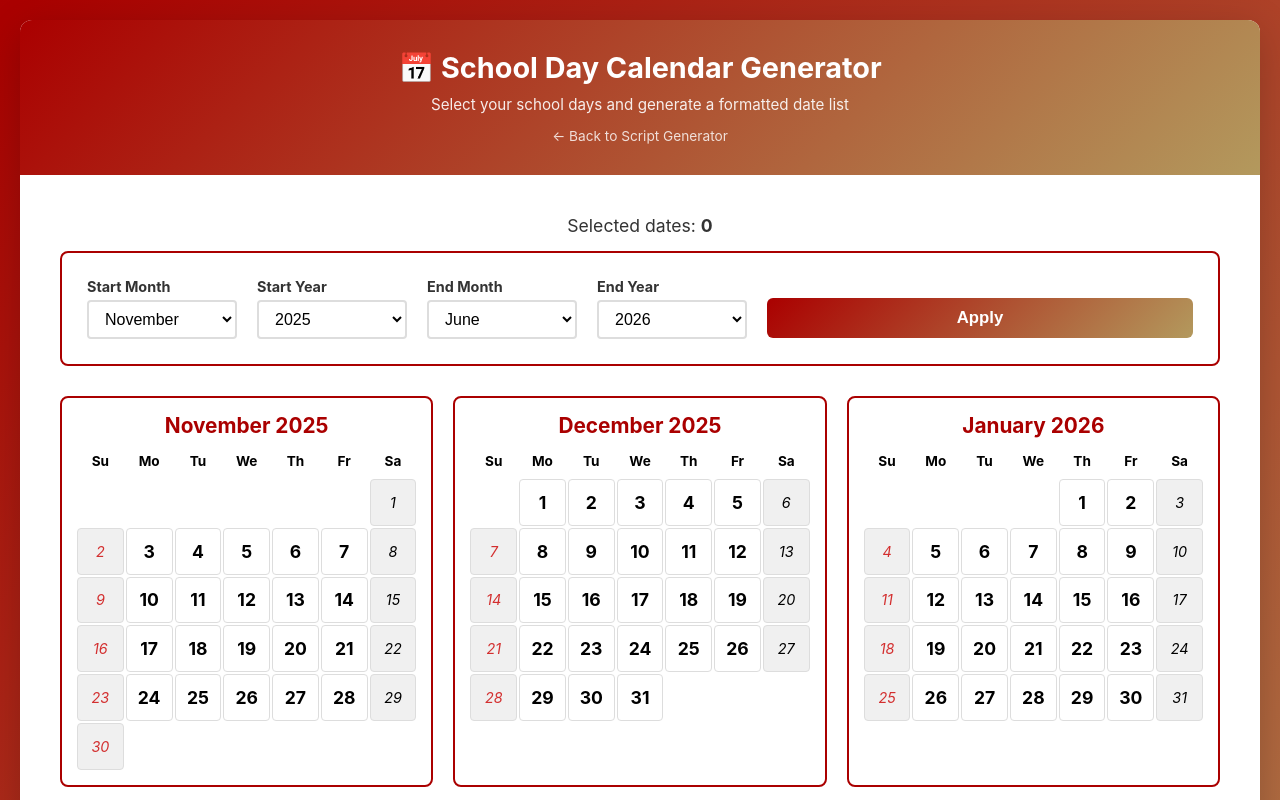
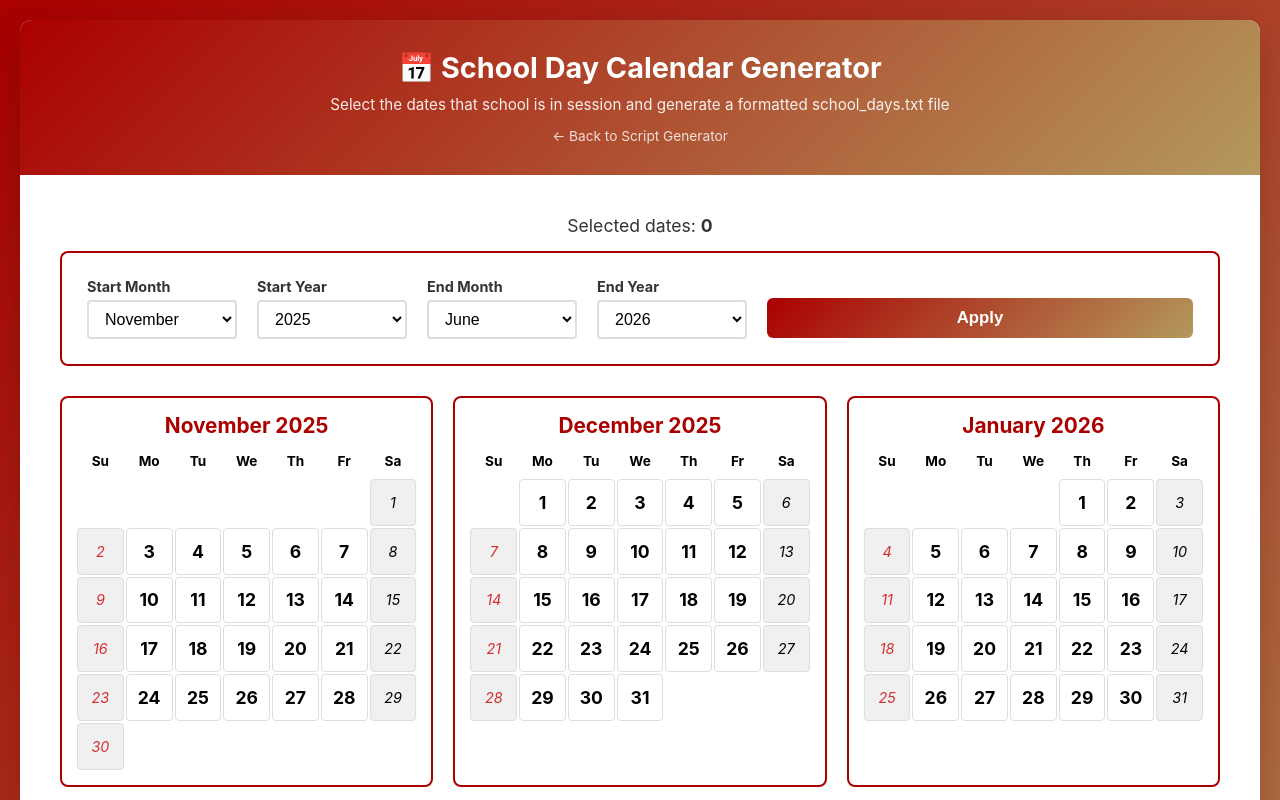
Before and after one commit to NYCIST/macos-app-blocker, a plain HTML site: page school_calendar.html in a window 1280 px wide. Shown: the top 800 px of the page. Drawn offline with Linux system fonts and the light colour scheme.

Commit message:
Update description for school day calendar generator

```diff
--- a/school_calendar.html
+++ b/school_calendar.html
@@ -10,7 +10,7 @@
     <div class="container">
         <div class="header">
             <h1>📅 School Day Calendar Generator</h1>
-            <p>Select your school days and generate a formatted date list</p>
+            <p>Select the dates that school is in session and generate a formatted school_days.txt file</p>
             <p style="margin-top: 12px;"><a href="index.html" style="color: white; text-decoration: none; opacity: 0.9; font-size: 0.9em;">← Back to Script Generator</a></p>
         </div>
 
```
